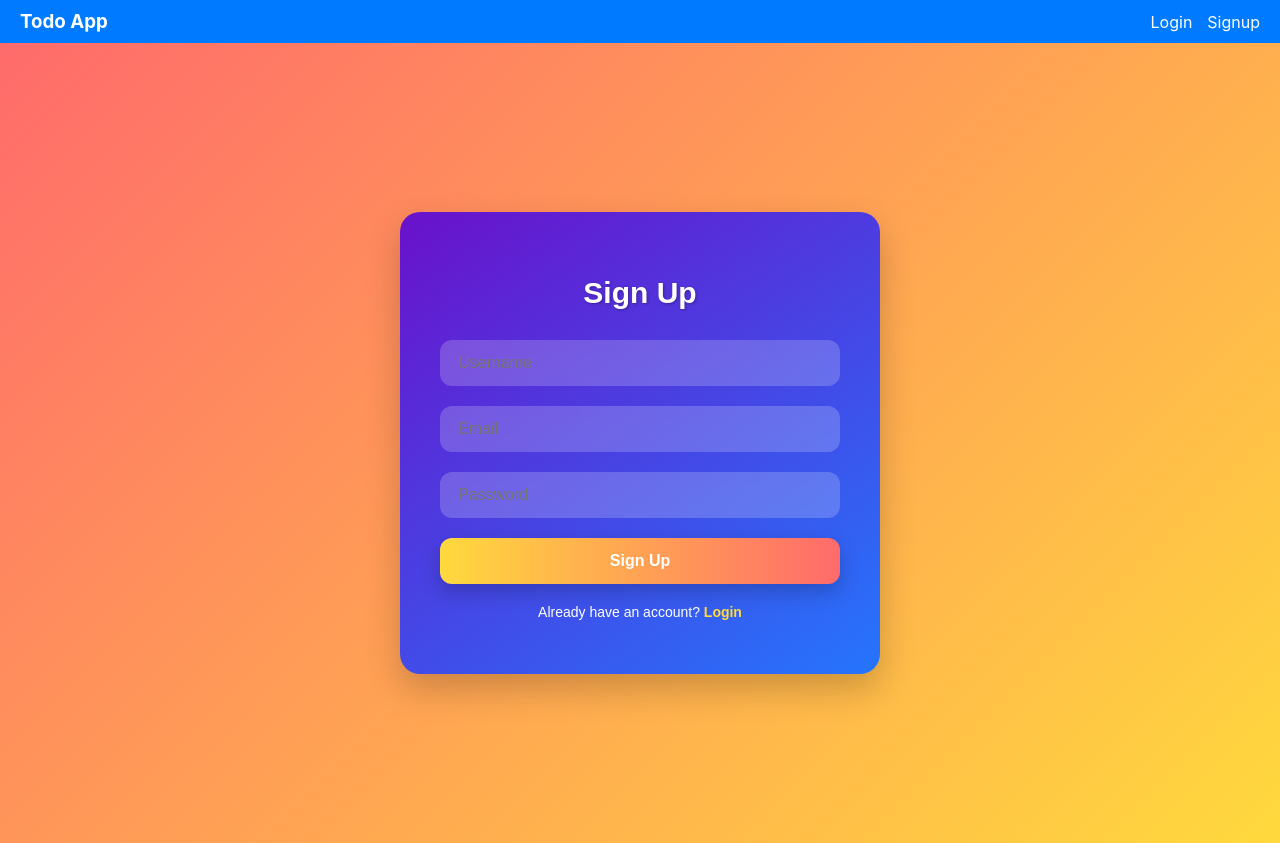
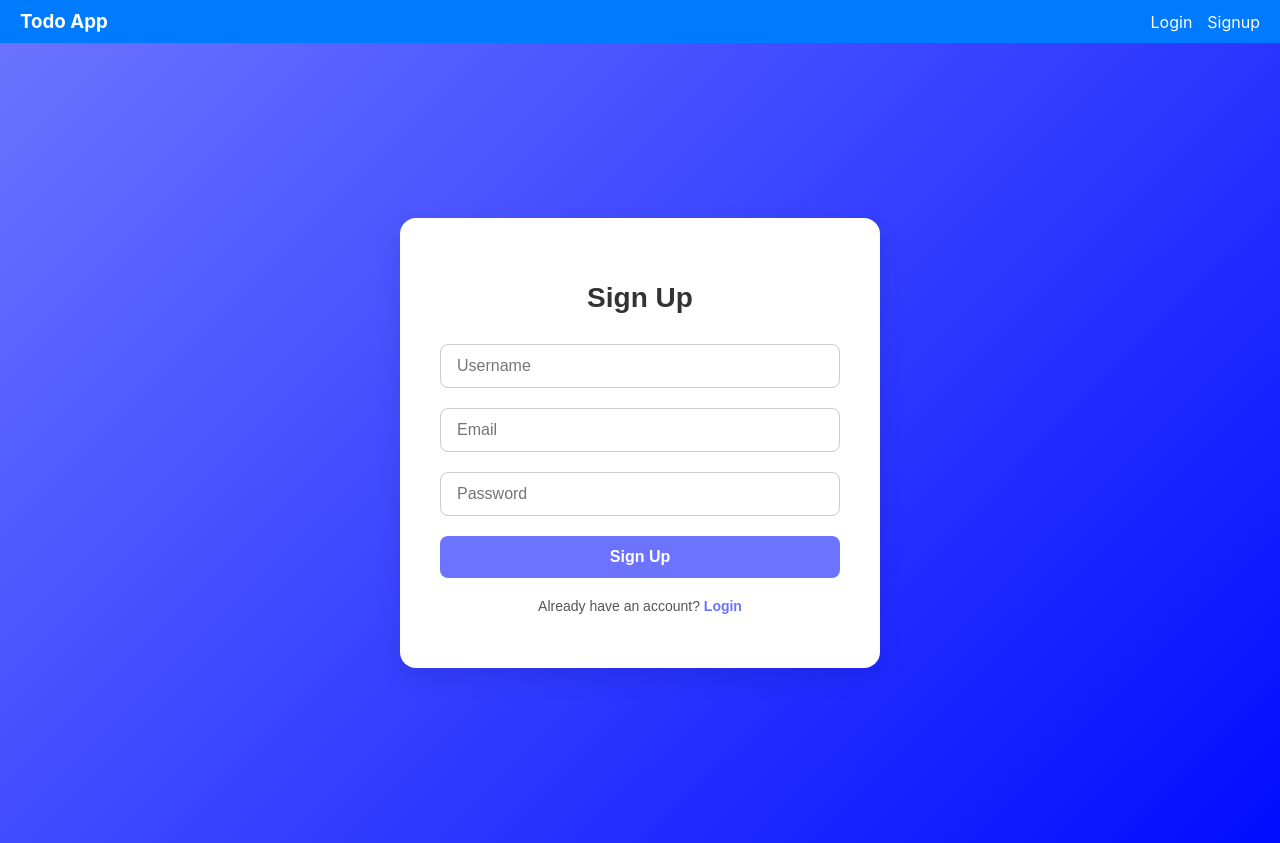
Before and after one commit to sahilsolanki11/todo-frontend, a React (Create React App) app: page /signup in a window 1280 px wide. Built offline with nearby package versions, Linux system fonts and the light colour scheme.

Commit message:
Update Signup component styles and colors

```diff
--- a/src/components/Signup.jsx
+++ b/src/components/Signup.jsx
@@ -36,25 +36,24 @@ const Signup = () => {
       justifyContent: 'center',
       alignItems: 'center',
       minHeight: '100vh',
-      background: 'linear-gradient(135deg, #FF6B6B 0%, #FFD93D 100%)',
+      background: 'linear-gradient(135deg, #6B73FF 0%, #000DFF 100%)',
       fontFamily: 'Arial, sans-serif',
       padding: '0 16px',
     }}>
       <div style={{
-        background: 'linear-gradient(145deg, #6A11CB 0%, #2575FC 100%)',
+        background: '#fff',
         padding: '40px',
-        borderRadius: '20px',
-        boxShadow: '0 15px 35px rgba(0,0,0,0.2)',
+        borderRadius: '16px',
+        boxShadow: '0 10px 25px rgba(0,0,0,0.1)',
         width: '100%',
         maxWidth: '400px',
-        color: '#fff',
       }}>
         <h2 style={{
           textAlign: 'center',
           marginBottom: '30px',
-          fontSize: '30px',
-          fontWeight: '700',
-          textShadow: '1px 1px 3px rgba(0,0,0,0.3)',
+          color: '#333',
+          fontSize: '28px',
+          fontWeight: '600',
         }}>Sign Up</h2>
 
         <form onSubmit={handleSignup} style={{ display: 'flex', flexDirection: 'column', gap: '20px' }}>
@@ -65,15 +64,15 @@ const Signup = () => {
             onChange={(e) => setUsername(e.target.value)}
             required
             style={{
-              padding: '14px 18px',
-              borderRadius: '12px',
-              border: 'none',
+              padding: '12px 16px',
+              borderRadius: '8px',
+              border: '1px solid #ccc',
               fontSize: '16px',
               outline: 'none',
-              background: 'rgba(255,255,255,0.2)',
-              color: '#fff',
-              backdropFilter: 'blur(5px)',
+              transition: '0.3s',
             }}
+            onFocus={(e) => e.target.style.borderColor = '#6B73FF'}
+            onBlur={(e) => e.target.style.borderColor = '#ccc'}
           />
 
           <input
@@ -83,15 +82,15 @@ const Signup = () => {
             onChange={(e) => setEmail(e.target.value)}
             required
             style={{
-              padding: '14px 18px',
-              borderRadius: '12px',
-              border: 'none',
+              padding: '12px 16px',
+              borderRadius: '8px',
+              border: '1px solid #ccc',
               fontSize: '16px',
               outline: 'none',
-              background: 'rgba(255,255,255,0.2)',
-              color: '#fff',
-              backdropFilter: 'blur(5px)',
+              transition: '0.3s',
             }}
+            onFocus={(e) => e.target.style.borderColor = '#6B73FF'}
+            onBlur={(e) => e.target.style.borderColor = '#ccc'}
           />
 
           <input
@@ -101,40 +100,39 @@ const Signup = () => {
             onChange={(e) => setPassword(e.target.value)}
             required
             style={{
-              padding: '14px 18px',
-              borderRadius: '12px',
-              border: 'none',
+              padding: '12px 16px',
+              borderRadius: '8px',
+              border: '1px solid #ccc',
               fontSize: '16px',
               outline: 'none',
-              background: 'rgba(255,255,255,0.2)',
-              color: '#fff',
-              backdropFilter: 'blur(5px)',
+              transition: '0.3s',
             }}
+            onFocus={(e) => e.target.style.borderColor = '#6B73FF'}
+            onBlur={(e) => e.target.style.borderColor = '#ccc'}
           />
 
           <button
             type="submit"
             style={{
-              padding: '14px 18px',
-              borderRadius: '12px',
+              padding: '12px 16px',
+              borderRadius: '8px',
               border: 'none',
-              background: 'linear-gradient(90deg, #FFD93D 0%, #FF6B6B 100%)',
+              background: '#6B73FF',
               color: '#fff',
               fontSize: '16px',
               fontWeight: 'bold',
               cursor: 'pointer',
-              boxShadow: '0 8px 20px rgba(0,0,0,0.2)',
-              transition: 'all 0.3s ease',
+              transition: '0.3s',
             }}
-            onMouseEnter={(e) => e.target.style.transform = 'scale(1.05)'}
-            onMouseLeave={(e) => e.target.style.transform = 'scale(1)'}
+            onMouseEnter={(e) => e.target.style.background = '#000DFF'}
+            onMouseLeave={(e) => e.target.style.background = '#6B73FF'}
           >
             Sign Up
           </button>
         </form>
 
-        <p style={{ textAlign: 'center', marginTop: '20px', fontSize: '14px', color: '#fff' }}>
-          Already have an account? <Link to="/login" style={{ color: '#FFD93D', fontWeight: 'bold', textDecoration: 'none' }}>Login</Link>
+        <p style={{ textAlign: 'center', marginTop: '20px', color: '#555', fontSize: '14px' }}>
+          Already have an account? <Link to="/login" style={{ color: '#6B73FF', fontWeight: 'bold', textDecoration: 'none' }}>Login</Link>
         </p>
       </div>
     </div>
```
